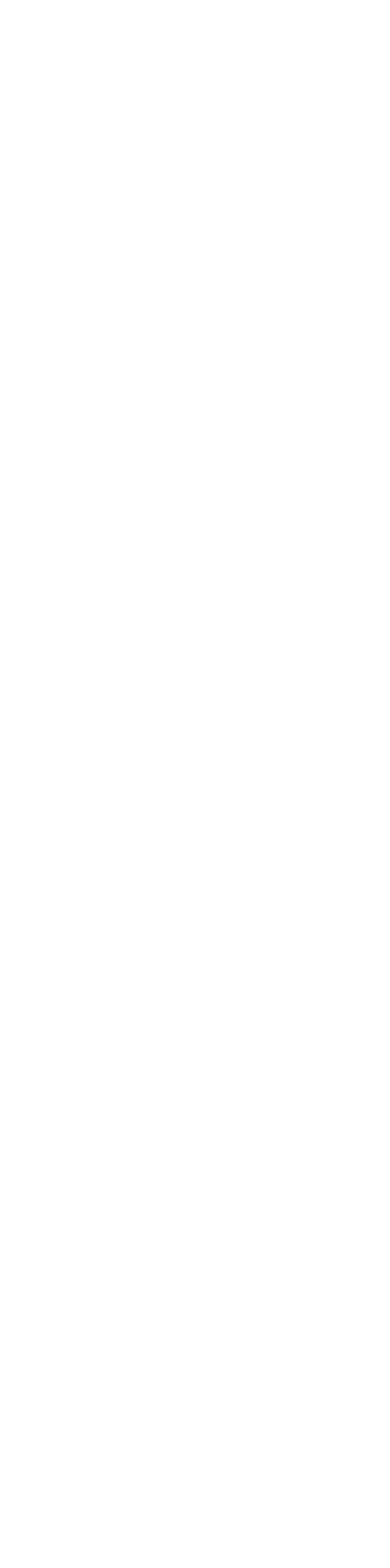
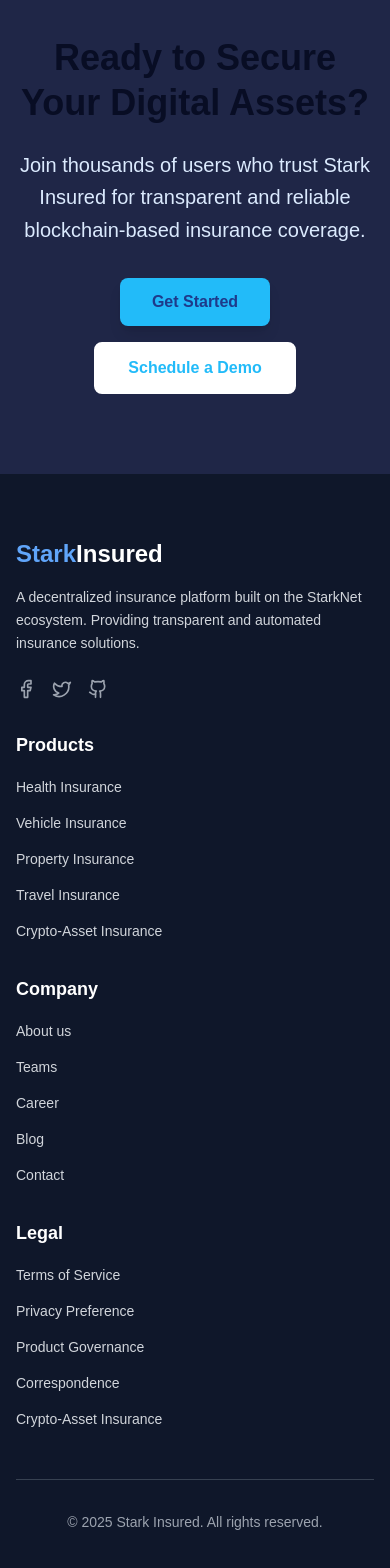
Before and after one commit to steller-secure/Steller-Insured-Frontend, a Next.js app: page / in a window 390 px wide. Shown: the part 7454-9022 px from the top of the page. Before the commit the page ends 7409 px from the top, so only its background shows below. Built offline with nearby package versions, Linux system fonts and the light colour scheme.

Commit message:
feat: build CTA and footer components with full responsiveness

```diff
--- a/src/app/page.tsx
+++ b/src/app/page.tsx
@@ -3,7 +3,9 @@ import Navbar from "@/src/components/Navbar";
 import Features from "../components/Features";
 import HowItWorks from "../components/HowItWorks";
 import InsuranceCategories from "../components/InsuranceCategories";
-import { CtaSection } from "../components/CtaSection";
+import { CtaSection } from "../components/CtaSection"
+import CallToAction from '../components/cta';
+import Footer from '../components/footer';;
 // import "../components/CtaSection.css";
 import "../styles/CtaSection.css";
 
@@ -16,6 +18,8 @@ export default function Home() {
       <Features />
       <HowItWorks />
       <InsuranceCategories />
+      <CallToAction />
+      <Footer />
     </div>
   );
 }
--- /dev/null
+++ b/src/components/cta.tsx
@@ -0,0 +1,27 @@
+import React from 'react';
+
+const CallToAction = () => {
+  return (
+    <section className="bg-[#1f2647] py-20 px-4">
+      <div className="max-w-4xl mx-auto text-center">
+        <h2 className="text-4xl md:text-5xl font-bold text-[#080D24] mb-6 leading-tight">
+          Ready to Secure Your Digital Assets?
+        </h2>
+        <p className="text-xl text-blue-100 mb-8 max-w-2xl mx-auto leading-relaxed">
+          Join thousands of users who trust Stark Insured for transparent and reliable blockchain-based
+          insurance coverage.
+        </p>
+        <div className="flex flex-col sm:flex-row gap-4 justify-center items-center">
+          <button className="bg-lightBlue text-blue-900 font-semibold px-8 py-3 rounded-lg hover:bg-blue-50 transition-colors duration-200 shadow-lg">
+            Get Started
+          </button>
+          <button className="border-2 bg-white border-white text-lightBlue font-semibold px-8 py-3 rounded-lg hover:bg-white hover:text-blue-900 transition-colors duration-200">
+            Schedule a Demo
+          </button>
+        </div>
+      </div>
+    </section>
+  );
+};
+
+export default CallToAction;
--- /dev/null
+++ b/src/components/footer.tsx
@@ -0,0 +1,112 @@
+import React from 'react';
+import { Facebook, Twitter, Github } from 'lucide-react';
+
+const Footer = () => {
+  const footerSections = {
+    products: [
+      'Health Insurance',
+      'Vehicle Insurance',
+      'Property Insurance',
+      'Travel Insurance',
+      'Crypto-Asset Insurance'
+    ],
+    company: [
+      'About us',
+      'Teams',
+      'Career',
+      'Blog',
+      'Contact'
+    ],
+    legal: [
+      'Terms of Service',
+      'Privacy Preference',
+      'Product Governance',
+      'Correspondence',
+      'Crypto-Asset Insurance'
+    ]
+  };
+
+  return (
+    <footer className="bg-slate-900 text-white py-16 px-4">
+      <div className="max-w-7xl mx-auto">
+        <div className="grid grid-cols-1 md:grid-cols-2 lg:grid-cols-4 gap-8 lg:gap-12">
+          {/* Company Info */}
+          <div className="lg:col-span-1">
+            <div className="flex items-center mb-4">
+              <span className="text-2xl font-bold text-blue-400">Stark</span>
+              <span className="text-2xl font-bold text-white">Insured</span>
+            </div>
+            <p className="text-gray-300 text-sm leading-relaxed mb-6">
+              A decentralized insurance platform built on the StarkNet ecosystem.
+              Providing transparent and automated insurance solutions.
+            </p>
+            <div className="flex space-x-4">
+              <a href="#" className="text-gray-400 hover:text-blue-400 transition-colors duration-200">
+                <Facebook size={20} />
+              </a>
+              <a href="#" className="text-gray-400 hover:text-blue-400 transition-colors duration-200">
+                <Twitter size={20} />
+              </a>
+              <a href="#" className="text-gray-400 hover:text-blue-400 transition-colors duration-200">
+                <Github size={20} />
+              </a>
+            </div>
+          </div>
+
+          {/* Products */}
+          <div>
+            <h3 className="text-lg font-semibold text-white mb-4">Products</h3>
+            <ul className="space-y-3">
+              {footerSections.products.map((item, index) => (
+                <li key={index}>
+                  <a href="#" className="text-gray-300 text-sm hover:text-blue-400 transition-colors duration-200">
+                    {item}
+                  </a>
+                </li>
+              ))}
+            </ul>
+          </div>
+
+          {/* Company */}
+          <div>
+            <h3 className="text-lg font-semibold text-white mb-4">Company</h3>
+            <ul className="space-y-3">
+              {footerSections.company.map((item, index) => (
+                <li key={index}>
+                  <a href="#" className="text-gray-300 text-sm hover:text-blue-400 transition-colors duration-200">
+                    {item}
+                  </a>
+                </li>
+              ))}
+            </ul>
+          </div>
+
+          {/* Legal */}
+          <div>
+            <h3 className="text-lg font-semibold text-white mb-4">Legal</h3>
+            <ul className="space-y-3">
+              {footerSections.legal.map((item, index) => (
+                <li key={index}>
+                  <a href="#" className="text-gray-300 text-sm hover:text-blue-400 transition-colors duration-200">
+                    {item}
+                  </a>
+                </li>
+              ))}
+            </ul>
+          </div>
+        </div>
+
+        {/* Bottom Section */}
+        <div className="border-t border-gray-700 mt-12 pt-8">
+          <div className="text-center">
+            <p className="text-gray-400 text-sm">
+              © 2025 Stark Insured. All rights reserved.
+            </p>
+          </div>
+        </div>
+      </div>
+    </footer>
+  );
+};
+
+export default Footer;
```
